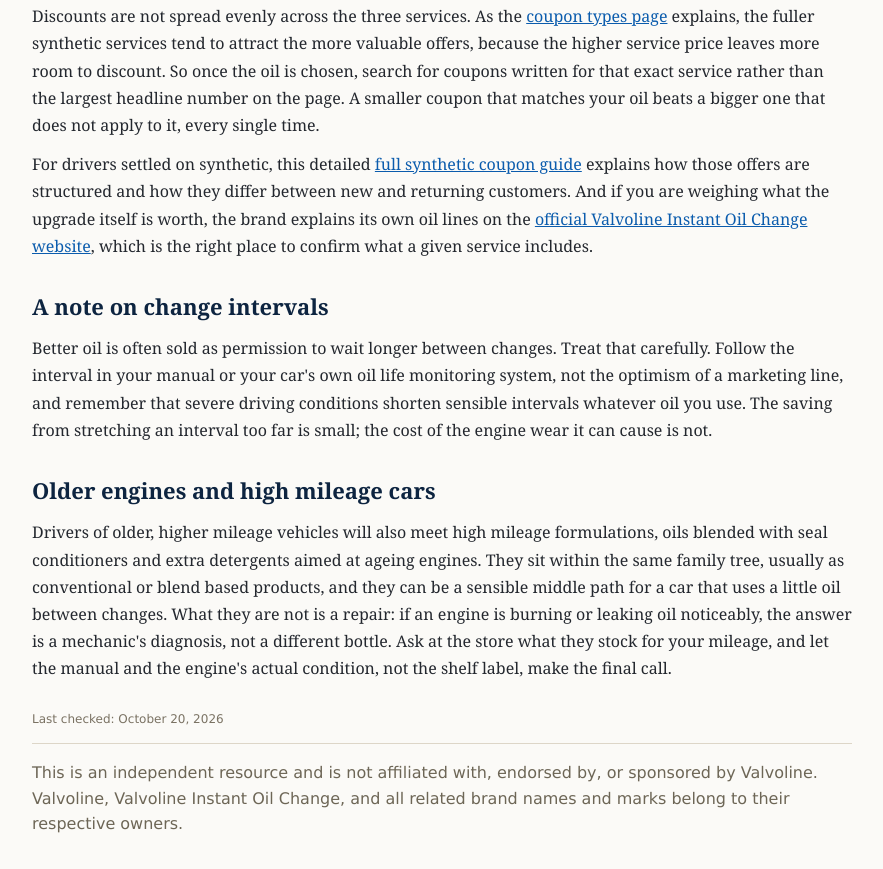
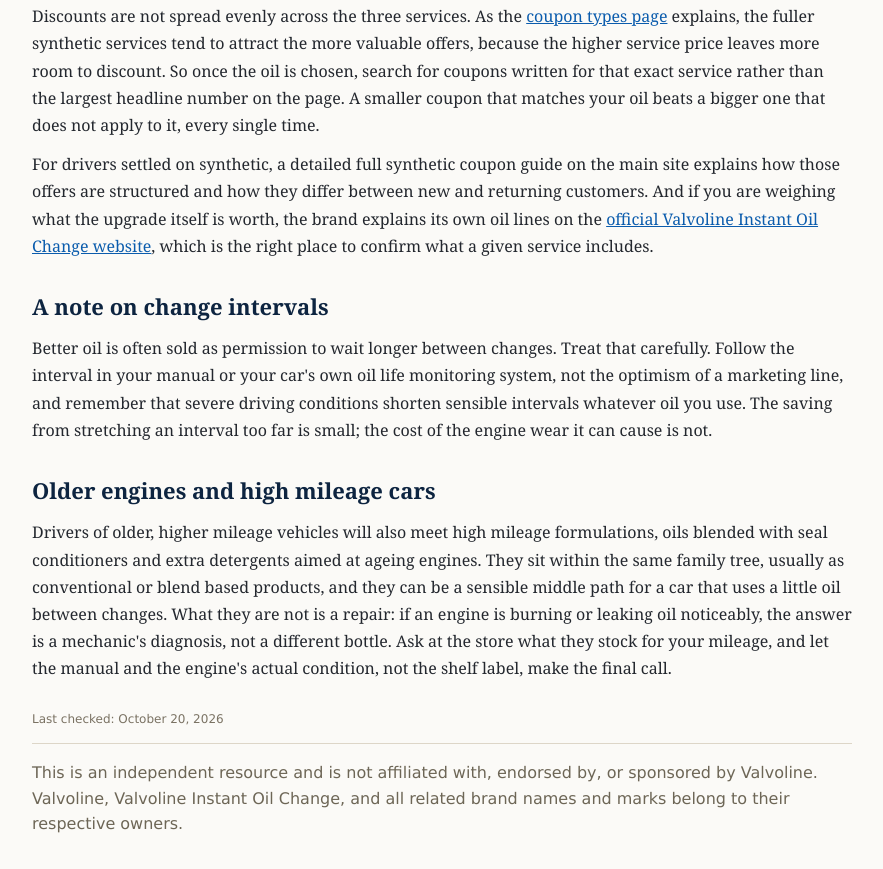
Before and after one commit to couponsoilchange-crypto/valvoil-coupons-guide, a plain HTML site: page which-oil.html in a window 1280 px wide. Shown: the part 861-1730 px from the top of the page, without its empty margins (198-1081 px from the left). Drawn offline with Linux system fonts and the light colour scheme.

Commit message:
Reduce main site links to the three most natural ones per owner direction

```diff
--- a/which-oil.html
+++ b/which-oil.html
@@ -69,7 +69,7 @@
 
   <h2>How the oil choice changes the coupon hunt</h2>
   <p>Discounts are not spread evenly across the three services. As the <a href="coupon-types.html">coupon types page</a> explains, the fuller synthetic services tend to attract the more valuable offers, because the higher service price leaves more room to discount. So once the oil is chosen, search for coupons written for that exact service rather than the largest headline number on the page. A smaller coupon that matches your oil beats a bigger one that does not apply to it, every single time.</p>
-  <p>For drivers settled on synthetic, this detailed <a href="https://valvoilcoupons.us/valvoline-full-synthetic-oil-change-coupon/">full synthetic coupon guide</a> explains how those offers are structured and how they differ between new and returning customers. And if you are weighing what the upgrade itself is worth, the brand explains its own oil lines on the <a href="https://www.vioc.com/">official Valvoline Instant Oil Change website</a>, which is the right place to confirm what a given service includes.</p>
+  <p>For drivers settled on synthetic, a detailed full synthetic coupon guide on the main site explains how those offers are structured and how they differ between new and returning customers. And if you are weighing what the upgrade itself is worth, the brand explains its own oil lines on the <a href="https://www.vioc.com/">official Valvoline Instant Oil Change website</a>, which is the right place to confirm what a given service includes.</p>
 
   <h2>A note on change intervals</h2>
   <p>Better oil is often sold as permission to wait longer between changes. Treat that carefully. Follow the interval in your manual or your car's own oil life monitoring system, not the optimism of a marketing line, and remember that severe driving conditions shorten sensible intervals whatever oil you use. The saving from stretching an interval too far is small; the cost of the engine wear it can cause is not.</p>
```
